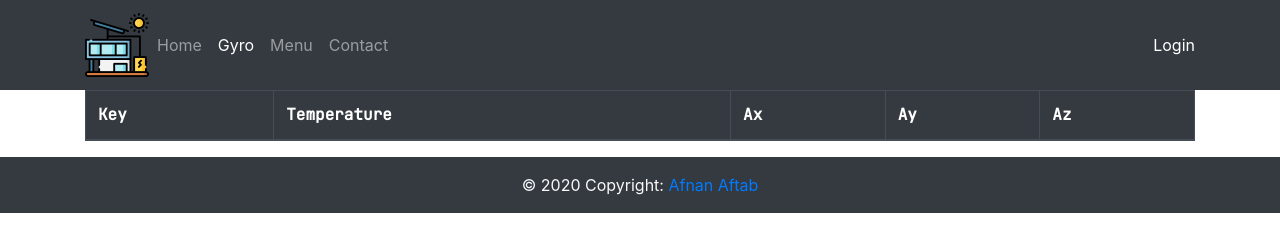
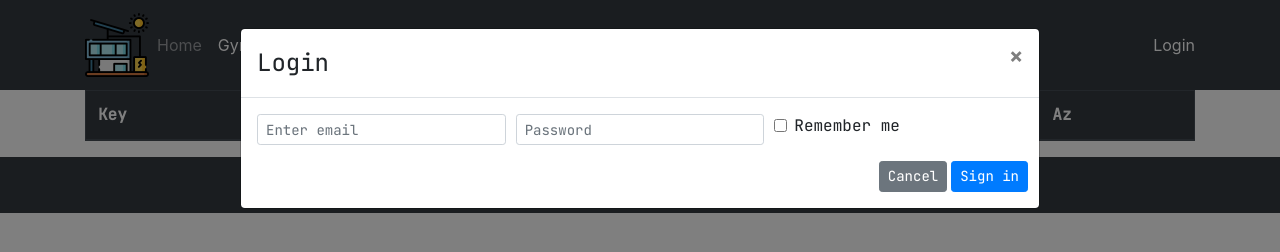
Before and after one commit to afnan-aftab/solar, a website: page public/Gyro.html in a window 1280 px wide. Both pictures are taken after a click on the link "Login". Drawn offline with Linux system fonts and the light colour scheme; some packages are replaced by stand-ins of ours; no server answers.

Commit message:
minor-updates

```diff
--- a/public/Gyro.html
+++ b/public/Gyro.html
@@ -33,8 +33,8 @@
             <ul class = "navbar-nav mr-auto">
                 <li class = "nav-item"><a class = "nav-link" href = "./index.html">Home</a></li>
                 <li class = "nav-item active"><a class = "nav-link" href = "#">Gyro</a></li>
-                <li class = "nav-item"><a class = "nav-link" href = "#">Menu</a></li>
-                <li class = "nav-item"><a class = "nav-link" href = "#">Contact</a></li>
+                <li class = "nav-item"><a class = "nav-link" href = "#">Master Node</a></li>
+                <li class = "nav-item"><a class = "nav-link" href = "#">Slave Nodes</a></li>
             </ul>
             <span class="navbar-text">
                 <a id="login">
@@ -44,6 +44,49 @@
         </div>
     </div>
   </nav>
+
+  <!--------Login Modal-------->
+
+  <div id="loginModal" class="modal fade" role="dialog">
+    <div class="modal-dialog modal-lg" role="content">
+        <div class="modal-content">
+            <div class="modal-header">
+                <h4 class="modal-title">Login</h4>
+                <button type="button" class="close" data-dismiss="modal">
+                    &times;
+                </button>
+            </div>
+            <div class="modal-body">
+                <form>
+                    <div class="form-row">
+                        <div class="form-group col-sm-4">
+                                <label class="sr-only" for="exampleInputEmail3">Email address</label>
+                                <input type="email" class="form-control form-control-sm mr-1" id="exampleInputEmail3" placeholder="Enter email">
+                        </div>
+                        <div class="form-group col-sm-4">
+                            <label class="sr-only" for="exampleInputPassword3">Password</label>
+                            <input type="password" class="form-control form-control-sm mr-1" id="exampleInputPassword3" placeholder="Password">
+                        </div>
+                        <div class="col-sm-auto">
+                            <div class="form-check">
+                                <input class="form-check-input" type="checkbox">
+                                <label class="form-check-label"> Remember me
+                                </label>
+                            </div>
+                        </div>
+                    </div>
+                    <div class="form-row">
+                        <button type="button" class="btn btn-secondary btn-sm ml-auto" data-dismiss="modal">Cancel</button>
+                        <button type="submit" class="btn btn-primary btn-sm ml-1">Sign in</button>
+                    </div>
+                </form>
+            </div>
+        </div>
+    </div>
+  </div>
+
+  <!--------Login Modal End-------->
+
   <div class="container">
 
     <div class="table-responsive">
--- a/public/index.js
+++ b/public/index.js
@@ -13,7 +13,7 @@ var firebaseConfig = {
 var Project = firebase.initializeApp(firebaseConfig);
 console.log(Project.name);
 var database = firebase.database();
-var auth = firebase.auth();
+var aut = Project.auth();
 // // 🔥🔥🔥🔥🔥🔥🔥🔥🔥🔥🔥🔥🔥🔥🔥🔥🔥🔥🔥🔥🔥🔥🔥🔥🔥🔥🔥🔥🔥🔥🔥
 
 
```
Also changed, not shown: public/index.html (+8 -4 lines).
